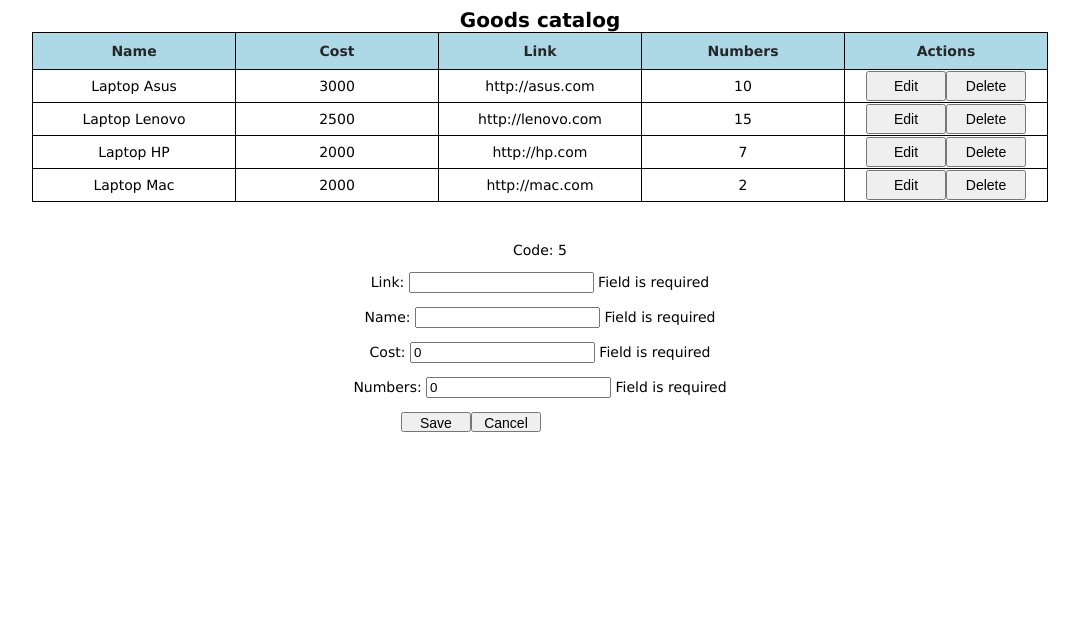
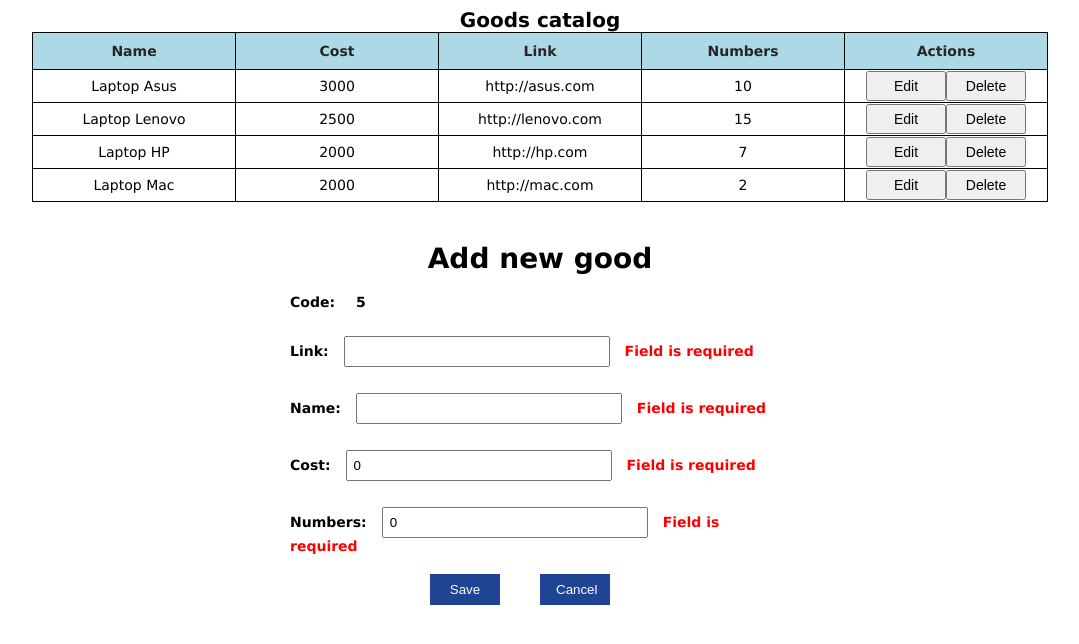
Before and after one commit to ValeriaGrabnitskaya/FD3-Hrabnitskaya, a React app in the folder ishop3/: page / in a window 1280 px wide. Both pictures are taken after a click on the button "Add good". Shown: the top 644 px of the page, without its empty margins (100-1179 px from the left). Built offline with nearby package versions, Linux system fonts and the light colour scheme.

Commit message:
hw3 add style

```diff
--- a/ishop3/components/AddEditGood/AddEditGood.css
+++ b/ishop3/components/AddEditGood/AddEditGood.css
@@ -3,19 +3,52 @@
     font-family: "Lucida Sans Unicode", "Lucida Grande", Sans-Serif;
     font-size: 14px;
     text-align: center;
-    margin: 0 auto;
+    width: 500px;
+    margin-left: auto;
+    margin-right: auto;
     margin-top: 40px;
 }
 
+.GoodBlock .InputBlock
+{
+    margin-left: auto;
+    margin-right: auto;
+    width: 500px;
+    text-align: left;
+}
+
+.GoodBlock .BlockLabels
+{
+    display: block;
+    font-weight: bold;
+    margin-bottom: 20px;
+}
+
+.GoodBlock .BlockInput
+{
+    padding: 6px;
+    margin-top: 6px;
+    width: 50%;
+    margin-left: 3%;
+}
+
+.GoodBlock .BlockMessage
+{
+    margin-left: 3%;
+    color: red;
+}
+
+.ButtonBlock
+{
+    text-align: center;
+}
 .Button
 {
-    text-align: center;
+    background: rgb(31, 68, 148);
+    border: 0;
+    color:white;
+    cursor: pointer;
+    padding: 8px 16px;
     width: 70px;
-    height: 20px;
-    font-size: 14px;
+    margin-right: 40px;
 }
-
-.FirstChild
-{
-    margin-left: 39%;
-}
--- a/ishop3/components/AddEditGood/AddEditGood.js
+++ b/ishop3/components/AddEditGood/AddEditGood.js
@@ -2,22 +2,26 @@ import React from 'react';
 import PropTypes from 'prop-types';
 
 import './AddEditGood.css';
+import modes from '../../static-data/mode';
 
 class AddEditGood extends React.Component {
 
     constructor(props) {
         super(props);
-        console.log(props.selectedGood)
+
+        let isEditMode = props.mode === modes.edit;
+
         this.state = {
-            code: props.selectedGood ? props.selectedGood.code : 5,
-            link: '',
-            name: '',
-            cost: 0,
-            numbers: 0,
-            isLinkValid: false,
-            isNameValid: false,
-            isCostValid: false,
-            isNumbersValid: false
+            initialEditName: props.selectedGood.name,
+            code: props.selectedGood.code,
+            link: isEditMode ? props.selectedGood.goodUrl : '',
+            name: isEditMode ? props.selectedGood.name : '',
+            cost: isEditMode ? props.selectedGood.cost : 0,
+            numbers: isEditMode ? props.selectedGood.numbers : 0,
+            isLinkValid: isEditMode,
+            isNameValid: isEditMode,
+            isCostValid: isEditMode,
+            isNumbersValid: isEditMode
         }
     }
 
@@ -62,16 +66,46 @@ class AddEditGood extends React.Component {
 
     render() {
         return (
-            <div>
-                <div className='GoodBlock'>
-                    <p>Code: {this.state.code}</p>
-                    <p>Link: <input type='text' value={this.state.link} onChange={this.onLinkChanged} /> {(!this.state.isLinkValid) && <span>Field is required</span>}</p>
-                    <p>Name: <input type='text' value={this.state.name} onChange={this.onNameChanged} /> {(!this.state.isNameValid) && <span>Field is required</span>}</p>
-                    <p>Cost: <input type='number' value={this.state.cost} onChange={this.onCostChanged} /> {(!this.state.isCostValid) && <span>Field is required</span>}</p>
-                    <p>Numbers: <input type='number' value={this.state.numbers} onChange={this.onNumbersChanged} /> {(!this.state.isNumbersValid) && <span>Field is required</span>}</p>
+            <div className='GoodBlock'>
+                {
+                    (this.props.mode === modes.add) && <h1>Add new good</h1>
+                }
+                {
+                    (this.props.mode === modes.edit) && <h1>Edit {this.props.initialGoodName}</h1>
+                }
+                <div className='InputBlock'>
+                    <label className='BlockLabels'>
+                        Code:
+                            <span className='BlockInput'>{this.state.code}</span>
+                    </label>
+                    <label className='BlockLabels'>
+                        Link:
+                            <input className='BlockInput' type='text' value={this.state.link} onChange={this.onLinkChanged} />
+                        {(!this.state.isLinkValid) && <span className='BlockMessage'>Field is required</span>}
+                    </label>
+                    <label className='BlockLabels'>
+                        Name:
+                            <input className='BlockInput' type='text' value={this.state.name} onChange={this.onNameChanged} />
+                        {(!this.state.isNameValid) && <span className='BlockMessage'>Field is required</span>}
+                    </label>
+                    <label className='BlockLabels'>
+                        Cost:
+                            <input className='BlockInput' type='text' value={this.state.cost} onChange={this.onCostChanged} />
+                        {(!this.state.isCostValid) && <span className='BlockMessage'>Field is required</span>}
+                    </label>
+                    <label className='BlockLabels'>
+                        Numbers:
+                            <input className='BlockInput' type='text' value={this.state.numbers} onChange={this.onNumbersChanged} />
+                        {(!this.state.isNumbersValid) && <span className='BlockMessage'>Field is required</span>}
+                    </label>
                 </div>
-                <div>
-                    <input className='Button FirstChild' type='button' value='Save' onClick={this.onSaveGood} />
+                <div className='ButtonBlock'>
+                    <input
+                        className='Button'
+                        type='button'
+                        value='Save'
+                        disabled={!this.state.isLinkValid || !this.state.isNameValid || !this.state.isCostValid || !this.state.isNumbersValid}
+                        onClick={this.onSaveGood} />
                     <input className='Button' type='button' value='Cancel' onClick={this.onCancelSave} />
                 </div>
             </div>
@@ -85,7 +119,7 @@ AddEditGood.propTypes = {
     saveGood: PropTypes.func.isRequired,
     cancelGood: PropTypes.func.isRequired,
     formChanged: PropTypes.func.isRequired,
-    selectedGood: PropTypes.object
+    initialGoodName: PropTypes.string
 }
 
 export default AddEditGood;
--- a/ishop3/components/GoodList/GoodItem/GoodItem.css
+++ b/ishop3/components/GoodList/GoodItem/GoodItem.css
@@ -13,7 +13,7 @@
 
 .GoodsList .GoodRowSelected
 {
-    background:rgb(179, 96, 96);
+    background:rgb(223, 116, 134);
 }
 
 .GoodsList .Input
--- a/ishop3/components/GoodList/GoodsList.css
+++ b/ishop3/components/GoodList/GoodsList.css
@@ -20,19 +20,19 @@
     padding: 10px 20px;
     border-color: black;
     color: rgb(39, 38, 38);
-
-}
-
-.GoodsList .TableHeader
-{
     border-style: solid;
     border-width: 1px;
-    border-color: black;
     width: 100px;
+
 }
 
 .AddButton
 {
+    background: rgb(31, 68, 148);
+    border: 0;
+    color:white;
+    cursor: pointer;
+    padding: 8px 16px;
     text-align: center;
     width: 100px;
     height: 40px;
--- a/ishop3/components/GoodList/GoodsList.js
+++ b/ishop3/components/GoodList/GoodsList.js
@@ -17,7 +17,8 @@ class GoodsList extends React.Component {
             selectedGood: null,
             detailMode: null,
             isFromChanged: false,
-            editGood: null
+            editGood: null,
+            uniqueCode: 5
         };
     }
 
@@ -45,12 +46,29 @@ class GoodsList extends React.Component {
     }
 
     addGood = () => {
-        this.setState({ detailMode: modes.add, selectedCode: null })
+        this.setState({
+            editGood: { code: this.state.uniqueCode },
+            detailMode: modes.add,
+            selectedCode: null,
+            uniqueCode: this.state.uniqueCode + 1
+        })
     }
 
     saveGood = (newGood) => {
-        let newGoodsArray = this.state.goodsArray.concat(newGood);
+        let newGoodsArray;
+        if (this.state.detailMode === modes.edit) {
+            newGoodsArray = this.state.goodsArray.map(good => {
+                if (good.code === newGood.code) {
+                    good = newGood
+                }
+                return good
+            })
+        }
+        if (this.state.detailMode === modes.add) {
+            newGoodsArray = this.state.goodsArray.concat(newGood);
+        }
         this.setState({ goodsArray: newGoodsArray, detailMode: modes.none })
+
     }
 
     cancelGood = () => {
@@ -91,8 +109,16 @@ class GoodsList extends React.Component {
                         <ViewGood good={this.state.selectedGood} />
                     }
                     {
-                        (this.state.detailMode === modes.add || this.state.detailMode === modes.edit) &&
-                        <AddEditGood selectedGood={this.state.editGood} mode={this.state.detailMode} saveGood={this.saveGood} cancelGood={this.cancelGood} formChanged={this.formChanged} />
+                        (this.state.detailMode === modes.edit || this.state.detailMode === modes.add) &&
+                        <AddEditGood
+                            key={this.state.editGood.code}
+                            selectedGood={this.state.editGood}
+                            initialGoodName={this.state.editGood.name}
+                            mode={this.state.detailMode}
+                            saveGood={this.saveGood}
+                            cancelGood={this.cancelGood}
+                            formChanged={this.formChanged}
+                        />
                     }
                 </div>
             </React.Fragment>
```
